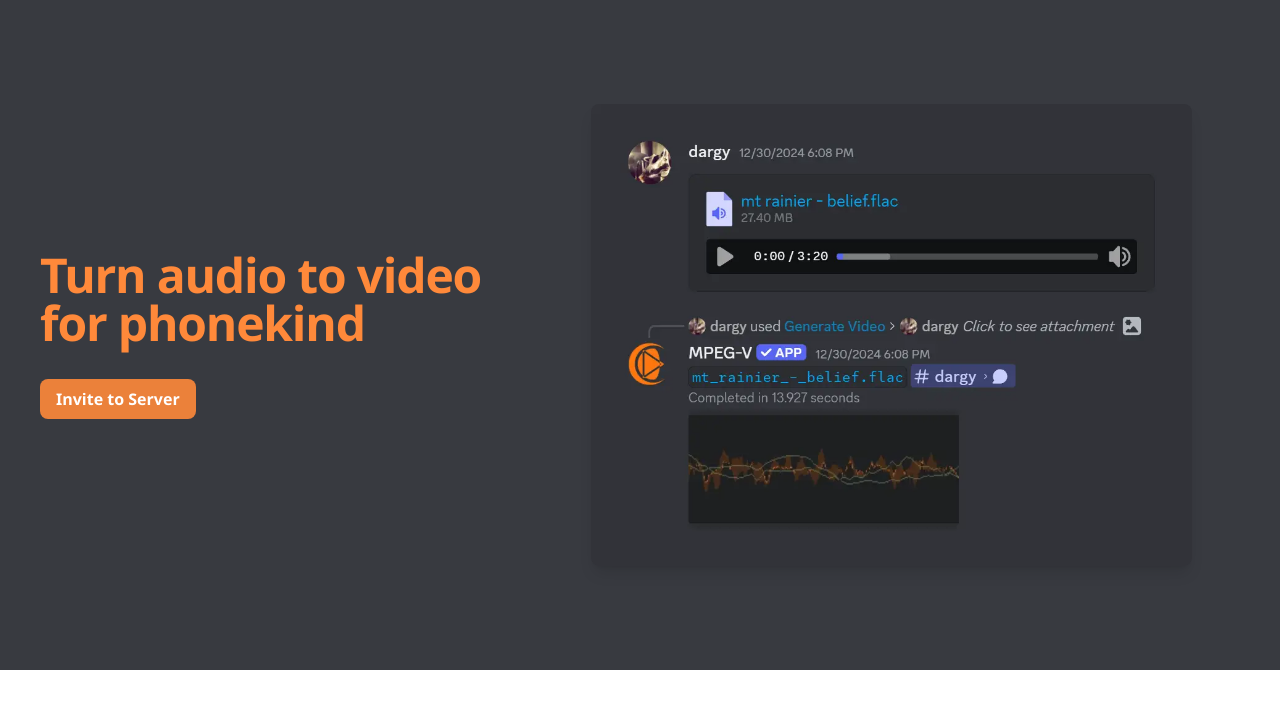
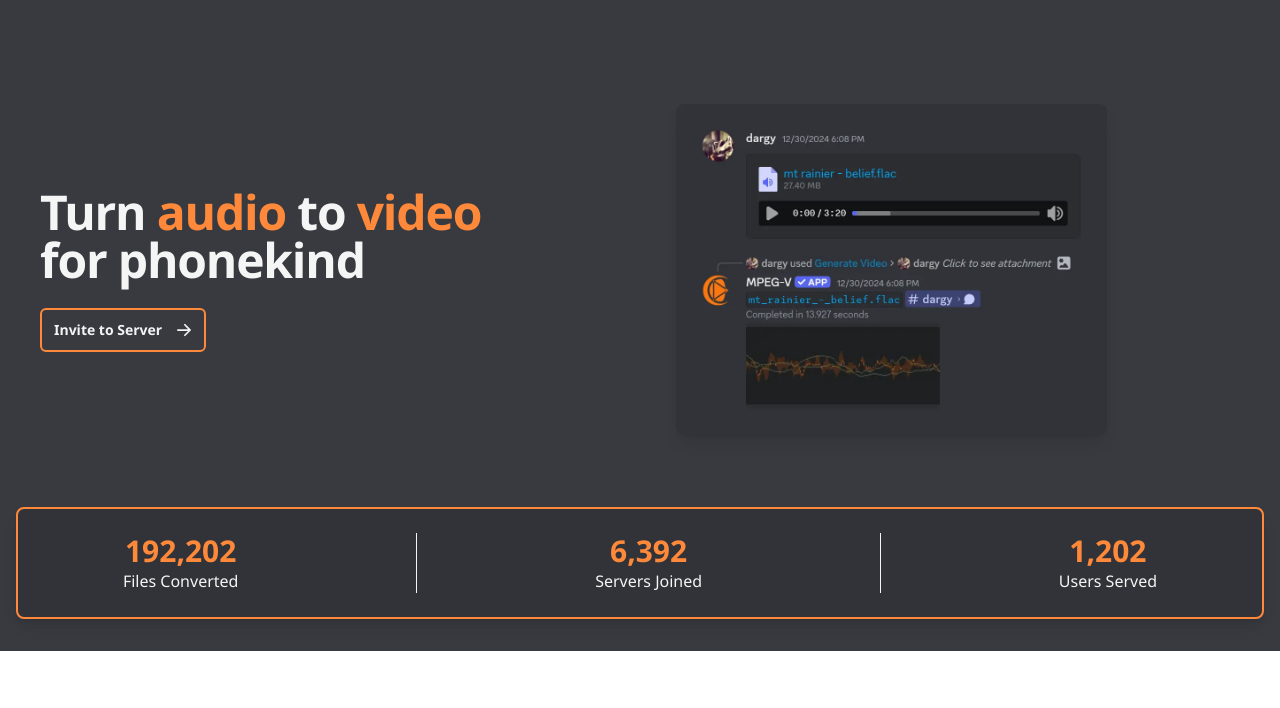
Before and after one commit to veryCrunchy/mpeg-v, a Nuxt app in the folder apps/web/: page / in a window 1280 px wide. Shown: the top 708 px of the page. Built offline with nearby package versions, Linux system fonts and the light colour scheme.

Commit message:
wip: stats

```diff
--- a/apps/web/app.vue
+++ b/apps/web/app.vue
@@ -1,7 +1,8 @@
 <template>
-  <div class="w-full h-full bg-discord">
+  <div class="bg-discord">
     <div class="font-sans flex flex-col max-w-screen-xl mx-auto px-4 py-8">
       <Hero />
+      <Stats />
     </div>
   </div>
 </template>
--- a/apps/web/components/Hero.vue
+++ b/apps/web/components/Hero.vue
@@ -1,27 +1,28 @@
 <template>
   <div class="flex items-center justify-between p-6 bg-discord">
-    <div class="max-w-xl space-y-4 my-auto">
-      <h1
-        class="text-4xl font-extrabold text-primary tracking-tight sm:text-5xl"
-      >
-        Turn audio to video for phonekind
+    <div class="max-w-xl space-y-6 my-auto">
+      <h1 class="text-4xl font-extrabold text-neutral-100 tracking-tight sm:text-5xl">
+        Turn <span class="text-primary">audio</span> to <span class="text-primary">video</span> for phonekind
       </h1>
       <div class="flex gap-x-2">
-        <button
-          class="bg-primary/90 hover:bg-primary/80 transition-all text-white px-4 py-2 rounded-lg mt-4 font-semibold"
-        >
-          Invite to Server
-        </button>
+        <div class="my-auto">
+          <div
+            class="border-2 border-primary hover:bg-primary/25 rounded-md text-gray-100 p-1.5 pl-3 flex duration-300 sm:w-fit w-full justify-center items-center text-sm font-semibold group whitespace-nowrap gap-x-2">
+            Invite to Server
+            <svg xmlns="http://www.w3.org/2000/svg" class="w-7 h-7 fill-gray-100 duration-300 mx-auto"
+              viewBox="0 0 16 16">
+              <path fill-rule="evenodd"
+                d="M4 8a.5.5 0 0 1 .5-.5h5.793L8.146 5.354a.5.5 0 1 1 .708-.708l3 3a.5.5 0 0 1 0 .708l-3 3a.5.5 0 0 1-.708-.708L10.293 8.5H4.5A.5.5 0 0 1 4 8">
+              </path>
+            </svg>
+          </div>
+        </div>
       </div>
     </div>
     <CardContainer>
-      <CardBody class="p-10 h-min w-full">
+      <CardBody class="p-10 h-min w-3/4">
         <CardItem :translate-z="50">
-          <img
-            src="/discord_preview.webp"
-            alt="Discord Preview"
-            class="rounded-lg shadow-lg"
-          />
+          <img src="/discord_preview.webp" alt="Discord Preview" class="rounded-lg shadow-lg" />
         </CardItem>
       </CardBody>
     </CardContainer>
@@ -29,7 +30,7 @@
 </template>
 
 <script>
-  export default {
-    name: "Hero",
-  };
+export default {
+  name: "Hero",
+};
 </script>
--- /dev/null
+++ b/apps/web/components/Stats.vue
@@ -0,0 +1,18 @@
+<template>
+  <div class="border-primary border-2 bg-discordMessage p-6 rounded-lg shadow-lg flex justify-around">
+    <div class="text-center">
+      <p class="text-3xl font-bold text-primary">192,202</p>
+      <p class="text-neutral-100">Files Converted</p>
+    </div>
+    <div class="border-l border-neutral-100 mx-4"></div>
+    <div class="text-center">
+      <p class="text-3xl font-bold text-primary">6,392</p>
+      <p class="text-neutral-100">Servers Joined</p>
+    </div>
+    <div class="border-l border-neutral-100 mx-4"></div>
+    <div class="text-center">
+      <p class="text-3xl font-bold text-primary">1,202</p>
+      <p class="text-neutral-100">Users Served</p>
+    </div>
+  </div>
+</template>
--- a/apps/web/nuxt.config.ts
+++ b/apps/web/nuxt.config.ts
@@ -1,6 +1,7 @@
 export default defineNuxtConfig({
   devtools: { enabled: true },
   modules: ["@nuxtjs/tailwindcss", "@nuxt/fonts"],
+
   fonts: {
     google: {
       families: {
@@ -8,4 +9,6 @@
       },
     },
   },
+
+  compatibilityDate: "2025-01-01",
 });
--- a/apps/web/tailwind.config.js
+++ b/apps/web/tailwind.config.js
@@ -8,7 +8,8 @@
         default: "#fde6e1",
         primary: "#ff893a",
         secondary: "#ffc068",
-        discord: "#383a40"
+        discord: "#383a40",
+        discordMessage: "#313338",
       },
       colors: {
         primary: "#ff893a",
```
